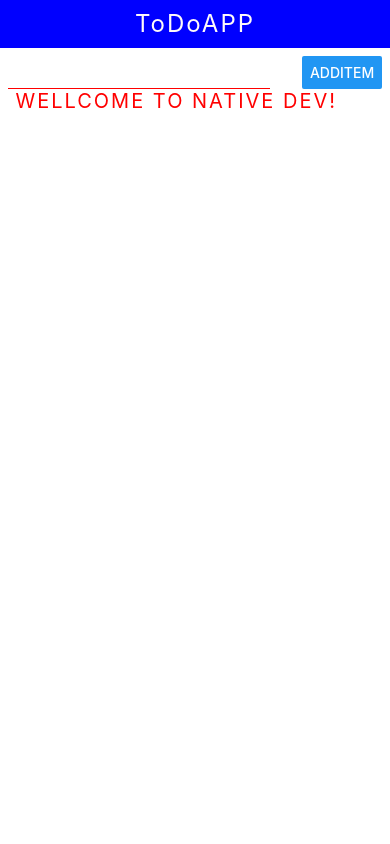
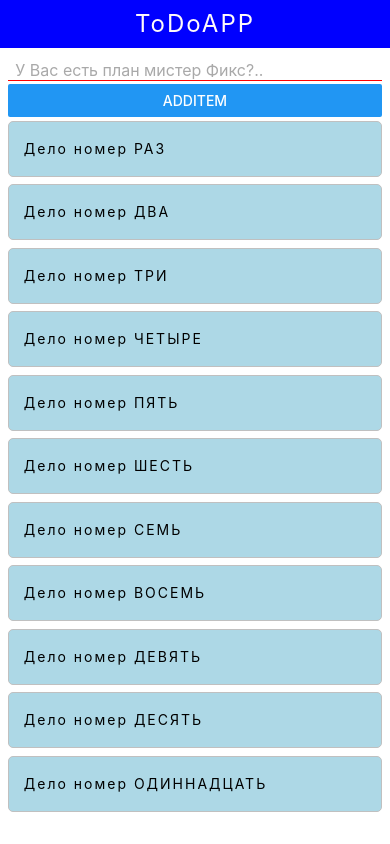
Before and after one commit to RUBYsimpleMAN/react-native-blank, a React Native app: screen / in a window 390 px wide. Built offline with nearby package versions, Linux system fonts and the light colour scheme.

Commit message:
2020-06-06_09-06-35_ScrollDoesntWorks

```diff
--- a/App.js
+++ b/App.js
@@ -1,11 +1,23 @@
 import React, {useState} from 'react'
-import { StyleSheet, Text, View } from 'react-native'
+import { StyleSheet, Text, View, ScrollView, Keyboard, TouchableOpacity, Fragment } from 'react-native'
 import { Navbar }     from './src/Navbar'
 import { AddToDoItem} from './src/AddToDoItem'
 import { Todo }       from './src/TemplateToDo'
 
 export default function App() {
-  const [todos, setTodos] = useState([])
+  const [todos, setTodos] = useState([
+    {id: '1', title: 'Дело номер РАЗ' },
+    {id: '2', title: 'Дело номер ДВА' },
+    {id: '3', title: 'Дело номер ТРИ' },
+    {id: '4', title: 'Дело номер ЧЕТЫРЕ' },
+    {id: '5', title: 'Дело номер ПЯТЬ' },
+    {id: '6', title: 'Дело номер ШЕСТЬ' },
+    {id: '7', title: 'Дело номер СЕМЬ' },
+    {id: '8', title: 'Дело номер ВОСЕМЬ' },
+    {id: '9', title: 'Дело номер ДЕВЯТЬ' },
+    {id: '10', title: 'Дело номер ДЕСЯТЬ' },
+    {id: '11', title: 'Дело номер ОДИННАДЦАТЬ' }
+  ])
 
   const addTodo = (title) => {
     // const newTodo = {
@@ -13,7 +25,7 @@ export default function App() {
     //   title: title
     // }
 
-    setTodos(prev => [...prev, {
+    setTodos([...todos, {
       id: Date.now().toString(),
       title
     }])
@@ -28,15 +40,32 @@ export default function App() {
     // setTodos(todos.concat([newTodo]))
   }
   return (
-    <View>
+    <View onPress={ () => Keyboard.dismiss()}>
       <Navbar title='ToDoAPP' />
       <View style={styles.container}>
         <AddToDoItem onSubmit={addTodo}/>
-        <View> { todos.map(todo => (<Todo todo={todo} key={todo.id} />) ) } </View>
-
-        <Text style={styles.textfont}> WELLCOME TO NATIVE DEV! </Text>
-      </View>
+        <ScrollView>
+          { todos.map(todo => (
+          <Todo todo={todo} key={todo.id} />
+          ) ) }
+        </ScrollView>
+          {/* <Text style={styles.textfont}> WELLCOME TO NATIVE DEV! </Text> */}
+        </View>
     </View>
+    // <View>
+    //   <TouchableOpacity onPress={ () => Keyboard.dismiss()}>
+    //   <Navbar title='ToDoAPP' />
+    //   <View style={styles.container}>
+    //     <AddToDoItem onSubmit={addTodo}/>
+    //     <ScrollView>
+    //       { todos.map(todo => (
+    //       <Todo todo={todo} key={todo.id} />
+    //       ) ) }
+    //     </ScrollView>
+    //       {/* <Text style={styles.textfont}> WELLCOME TO NATIVE DEV! </Text> */}
+    //     </View>
+    //   </TouchableOpacity>
+    // </View>
   );
 }
 
--- a/src/AddToDoItem.js
+++ b/src/AddToDoItem.js
@@ -1,16 +1,30 @@
-import React from 'react';
-import {View, TextInput, Button, StyleSheet} from 'react-native';
+import React, {useState} from 'react';
+import {View, TextInput, Button, Alert, StyleSheet} from 'react-native';
 
-export const AddToDoItem = ({ onSubmit }) => {
+export const AddToDoItem = ({onSubmit}) => {
+  const [value, setValue] = useState('')
 
   const pressHandler = () => {
-    onSubmit('Long and Long String Test ToDo Item')
+    // onSubmit('Long and Long String Test ToDo Item')
+    if (value.trim()){
+      onSubmit(value)
+      setValue('')
+    }else{
+      Alert.alert('Не может быть, чтоб совсем ничего!!.')
+    }
   }
 
   return(
     <View style={styles.block}>
-      <TextInput style={styles.input}/>
-      <Button title='AddItem' onPress={pressHandler} />
+      <TextInput  style={styles.input}
+               // onChangeText={text => serValue(text)}
+                  onChangeText={setValue}
+                  value={value}
+                  placeholder='У Вас есть план мистер Фикс?..'
+                  autoCorrect={false}
+                  autoCapitalize={"none"}
+      />
+      <Button style={styles.btn} title='AddItem' onPress={pressHandler} />
     </View>
 // <Text style={}> </Text>
   )
@@ -18,21 +32,26 @@ export const AddToDoItem = ({ onSubmit }) => {
 
 const styles = StyleSheet.create({
   block: {
-    flexDirection: 'row',
-    justifyContent: 'space-between'
+    // flexDirection: 'row',
+    // justifyContent: 'space-between'
     // backgroundColor: 'lightblue',
   },
   input: {
+    marginVertical: '1%',
     paddingHorizontal: '2%',
-    width: '70%',
+    // width: '70%',
     borderBottomColor: 'red',
     borderStyle: 'solid',
     borderBottomWidth: 1.2,
     color: 'darkgrey',
     fontSize: 16,
   },
-  // btn: {
-  //   letterSpacing: 3,
-  //   lineHeight: 40
-  // }
+  placeholder: {
+  },
+  btn: {
+    marginVertical: 20,
+    padding: 20,
+    letterSpacing: 3,
+    lineHeight: 40
+  }
 })
--- a/src/TemplateToDo.js
+++ b/src/TemplateToDo.js
@@ -5,6 +5,7 @@ export const Todo = ({todo}) => {
   return(
     <View style={styles.todoItem}>
       <Text style={styles.todoItemText}>
+        {/* текст вместо todo.title */}
         {todo.title}
       </Text>
     </View>
@@ -19,13 +20,14 @@ const styles = StyleSheet.create({
     borderWidth: 1,
     borderColor: 'silver',
     borderRadius: 5,
+    marginVertical: '1%',
     backgroundColor: 'lightblue',
   },
   todoItemText: {
     // textAlign: 'center',
-    color: 'snow',
-    fontSize: 24,
+    // color: 'snow',
+    fontSize: 14,
     letterSpacing: 2,
-    lineHeight: 48
+    lineHeight: 24
   }
 })
```
